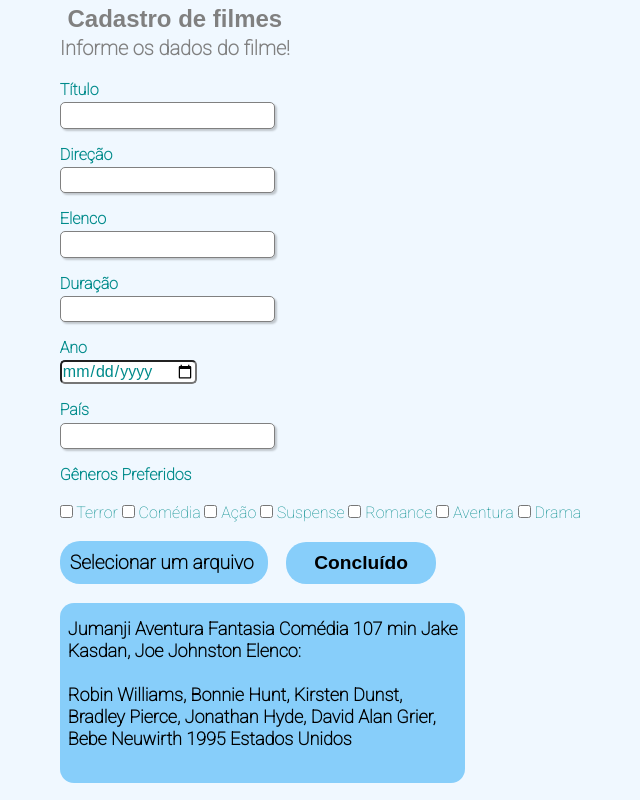
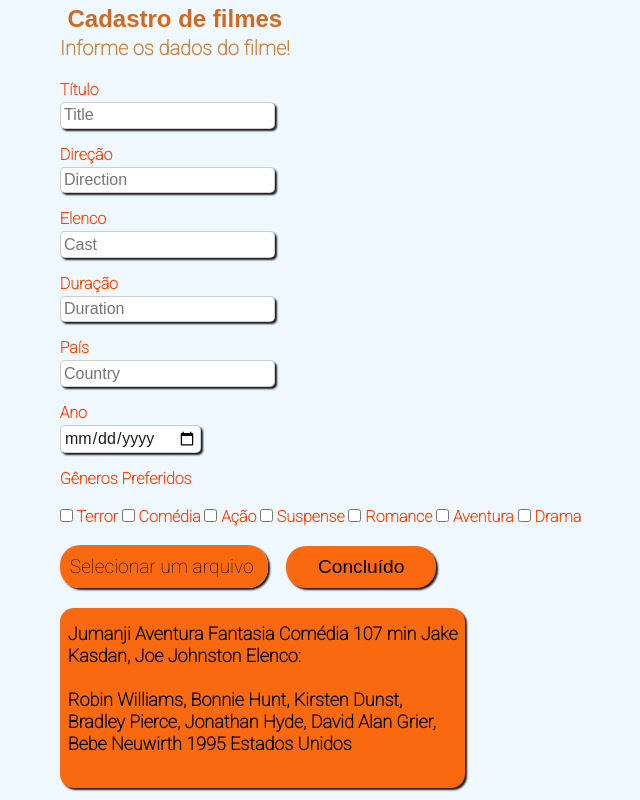
Before and after one commit to SauloJuniorsj/Portifolio, a PHP site: page /pages/index.html in a window 1280 px wide. Shown: the whole page, without its empty margins (401-1041 px from the left). Run offline with PHP 8.4, Linux system fonts and the light colour scheme.

Commit message:
Add files via upload
New Updates!

```diff
--- a/assets/css/portal.css
+++ b/assets/css/portal.css
@@ -8,13 +8,14 @@
 
 .T1 {
     font-family: sans-serif;
-    color: gray;
+    color: #D2691E;
     text-align: center;
     position: absolute;
     margin-top: -75px;
 }
 .T2 {
     font-size: 20px;
+    color: #CD853F;
 }
 
 .formulario {
@@ -25,6 +26,8 @@
 
 #check{
     display: inline-block;
+    color: #FF4500;
+    font-weight: bolder;
 }
 
 /*----------------------*/
@@ -39,22 +42,10 @@ body{
     background-color: #F0F8FF;
     font-family: sans-serif;
     font-size: 1em;
-    color: #008B8B	;
     margin-left: 36%;
     margin-top: 2%;
     justify-content: center;
 }
-
-/*----------------------*/
-
-input, select, button {
-    font-family: sans-serif;
-    font-size: 1em;
-    color: #008B8B	;
-    border-radius: 5px;
-}
-
-/*----------------------*/
 
 .grupo:before, .grupo:after {
     display: table;
@@ -65,48 +56,36 @@ input, select, button {
     clear: both;
 }
 
-/*----------------------*/
-
 .campo {
     margin-bottom: 1em;
 }
 
-/*----------------------*/
-
 .campo label {
     margin-bottom: 0.2em;
-    color: #008B8B	;
+    color: #FF4500	;
     display: block;
 }
-/*----------------------*/
+
 
 fieldset.grupo .campo {
     float:  left;
     margin-right: 1em;
 }
 
-/*----------------------*/
 
-.campo input[type="text"], .campo input[type="email"], .campo select {
+
+.campo input[type="text"], .campo input[type="date"] {
     padding: 0.2em;
-    border: 1px solid gray;
-    box-shadow: 2px 2px 2px rgba(0,0,0,0.2);
+    border: 1px solid rgba(0,0,0,0.2);
+    box-shadow: 2px 2px 2px #1C1C1C;
     display: block;
+    outline: 0;
+    font-family: sans-serif;
+    font-size: 1em;
+    color: 	#1C1C1C;
+    border-radius: 5px;
 }
 
-/*----------------------*/
-
-.campo select option {
-    padding-right: 1em;
-}
-
-/*----------------------*/
-
-.campo input:focus, .campo select:focus{
-    background: #E0E0F8;
-}
-
-/*----------------------*/
 
 .btn-file {
     font-size: 1.2em;
@@ -117,31 +96,17 @@ fieldset.grupo .campo {
 }
 
 #file-upload-button {
-    background-color: #87CEFA !important;
+    background-color: #C8290D !important;
 }
 
-.botao {
-    font-size: 1.2em;
-    background: #87CEFA;
-    border: 0;
-    margin-top: 20px;
-    margin-bottom: 1em;
-    margin-left: 18px;
-    padding: 10px;
-    border-radius: 20px;
-    width: 150px;
-    border-radius: 20px;
-    color: #000000;
-    position: relative;
-    font-weight: bolder;
-}
 
-.card-info {
+#card-info {
     width: 405px;
     height: 180px;
-    background-color: #87CEFA;
+    background-color: #F86910;
     border-radius: 14px;
     font-weight: bolder;
+    box-shadow: 2px 2px 2px #1C1C1C;
 }
 
 .text-descripption {
@@ -157,7 +122,7 @@ input[type='file'] {
 
 .input-wrapper label {
     font-size: 1.2em;
-    background: #87CEFA;
+    background: #F86910;
     border: 0;
     margin-top: 20px;
     margin-bottom: 1em;
@@ -167,25 +132,38 @@ input[type='file'] {
     border-radius: 20px;
     color: #000000;
     position: relative;
-    font-weight: bolder;
+    transition: 1.5s;
+    box-shadow: 2px 2px 2px #1C1C1C;
 }
 
 .input-wrapper label:hover {
-    background-color: #2980b9;
+    background-color: #F53918;
     color: #fff;
     cursor: pointer;
 }
-/*----------------------*/
+
+.botao {
+    font-size: 1.2em;
+    font-family: sans-serif;
+    background: #F86910;
+    border: 0;
+    border-radius: 20px;
+    margin-top: 20px;
+    margin-bottom: 1em;
+    margin-left: 18px;
+    padding: 10px;
+    width: 150px;
+    color: #000000;
+    position: relative;
+    transition: 1.5s;
+    box-shadow: 2px 2px 2px #1C1C1C;
+    cursor: pointer;
+}
+
 
 .botao:hover {
-    background: #2980b9;
-    box-shadow: inset 2px 2px 2px rgba(0,0,0,0.2);
+    background: #F53918;
+    box-shadow: 2px 2px 2px #1C1C1C;
     text-shadow: none;
     color: #fff;
 }
-
-/*----------------------*/
-
-.botao, select{
-    cursor: pointer;
-}
--- a/pages/index.html
+++ b/pages/index.html
@@ -25,34 +25,35 @@
 
             <form action="" method="POST">
                 <div class="campo">
-                    <label for="nome"><strong>Título</strong></label>
-                    <input type="text" name="nome" id="nome" required>
+                    <label><strong>Título</strong></label>
+                    <input type="text" name="nome" id="nome" placeholder="Title" required>
                 </div>
 
                 <div class="campo">
-                    <label for="sobrenome"><strong>Direção</strong></label>
-                    <input type="text" name="direcao" id="direcao" required>
+                    <label><strong>Direção</strong></label>
+                    <input type="text" name="direcao" id="direcao" placeholder="Direction" required>
                 </div>
 
                 <div class="campo">
-                    <label for="sobrenome"><strong>Elenco</strong></label>
-                    <input type="text" name="elenco" id="elenco" required>
+                    <label><strong>Elenco</strong></label>
+                    <input type="text" name="elenco" id="elenco" placeholder="Cast" required>
                 </div>
 
                 <div class="campo">
-                    <label for="sobrenome"><strong>Duração</strong></label>
-                    <input type="text" name="duracao" id="duracao" required>
+                    <label><strong>Duração</strong></label>
+                    <input type="text" name="duracao" id="duracao" placeholder="Duration" required>
                 </div>
 
                 <div class="campo">
-                    <label for="sobrenome"><strong>Ano</strong></label>
+                    <label><strong>País</strong></label>
+                    <input type="text" name="pais" id="pais" placeholder="Country" required>
+                </div>
+
+                <div class="campo">
+                    <label><strong>Ano</strong></label>
                     <input type="date" name="ano" id="ano" required>
                 </div>
 
-                <div class="campo">
-                    <label for="sobrenome"><strong>País</strong></label>
-                    <input type="text" name="pais" id="pais" required>
-                </div>
 
                 </div>
                 <fieldset class="grupo">
@@ -80,14 +81,13 @@
                         Selecionar um arquivo
                     </label>
                     <input id='input-file' type='file' value='' />
-                    <span id='file-name'></span>
                     <button class="botao" type="submit" onsubmit="">Concluído</button>
                 </div>
 
             </form>
 
 
-            <div class="card-info">
+            <div id="card-info">
                 <p class="text-descripption">
                     Jumanji
                     Aventura Fantasia Comédia
```
Also changed, not shown: assets/js/portal.js (+57 -2 lines).
